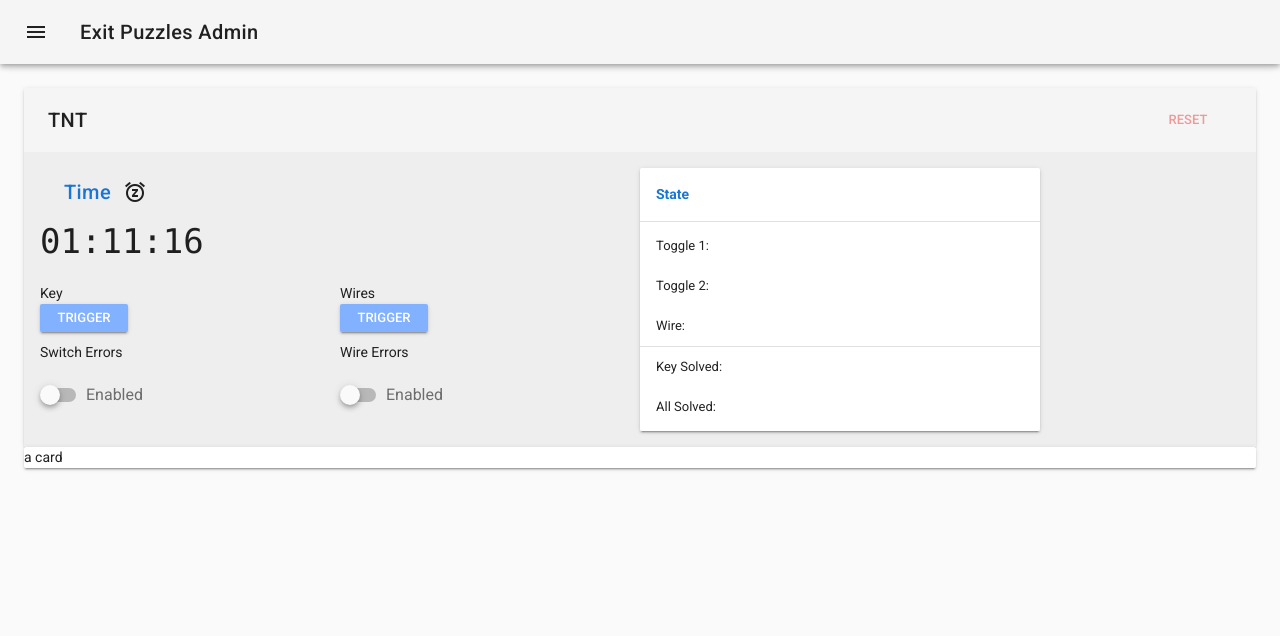
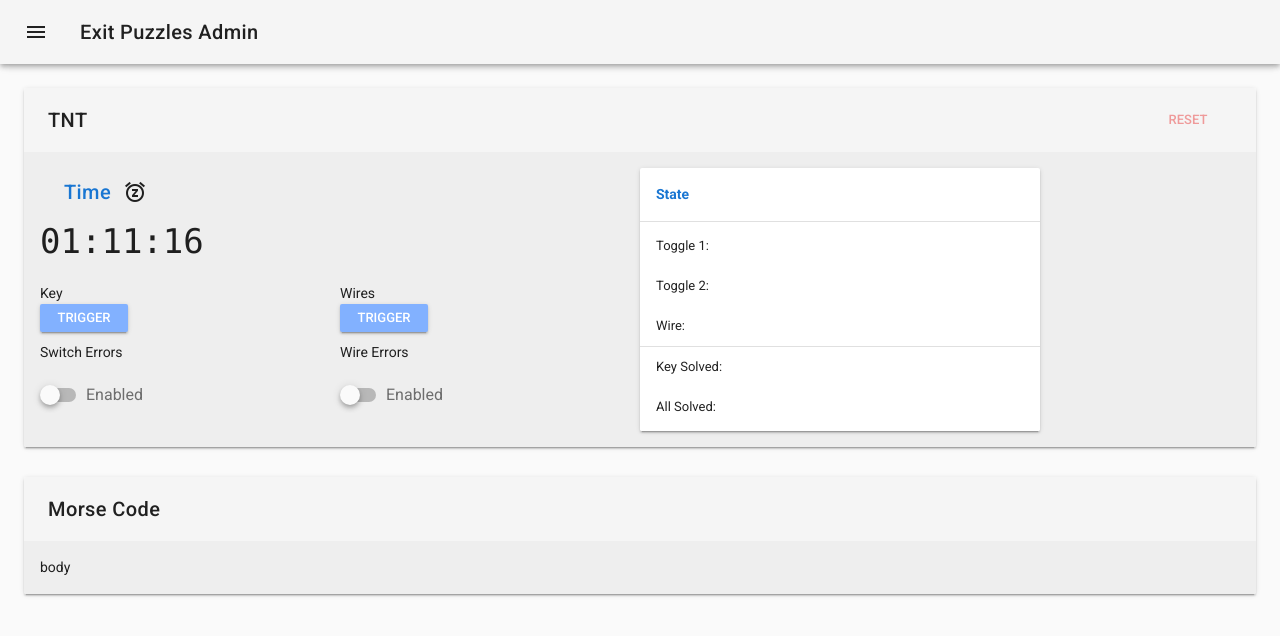
Before and after one commit to kevinclement/exitpuzzles-web-admin, a Vue app: page /#/control in a window 1280 px wide. Before the commit this address led to /#/control. Shown: the top 636 px of the page. Built offline with nearby package versions, Linux system fonts and the light colour scheme; what vuefire would draw is missing.

Commit message:
morse code card skeleton

```diff
--- a/src/components/Control.Morse.vue
+++ b/src/components/Control.Morse.vue
@@ -1,13 +1,24 @@
 <template>
 
 <v-flex>
-       <!-- sample card two -->
-      <v-card id="cardtwo">
-          a card
-      </v-card>
+  <!-- morse code -->
+  <v-card class="morseCard">
+    <v-toolbar card>
+      <v-toolbar-title>Morse Code</v-toolbar-title>
+      <span class="spacer" />
+    </v-toolbar>
+
+    <v-card-text class="grey lighten-3">
+      body
+    </v-card-text>
+
+  </v-card>
 </v-flex>
 
 </template>
 
 <style scoped>
+.morseCard {
+  margin-top: 30px;
+}
 </style>
```
